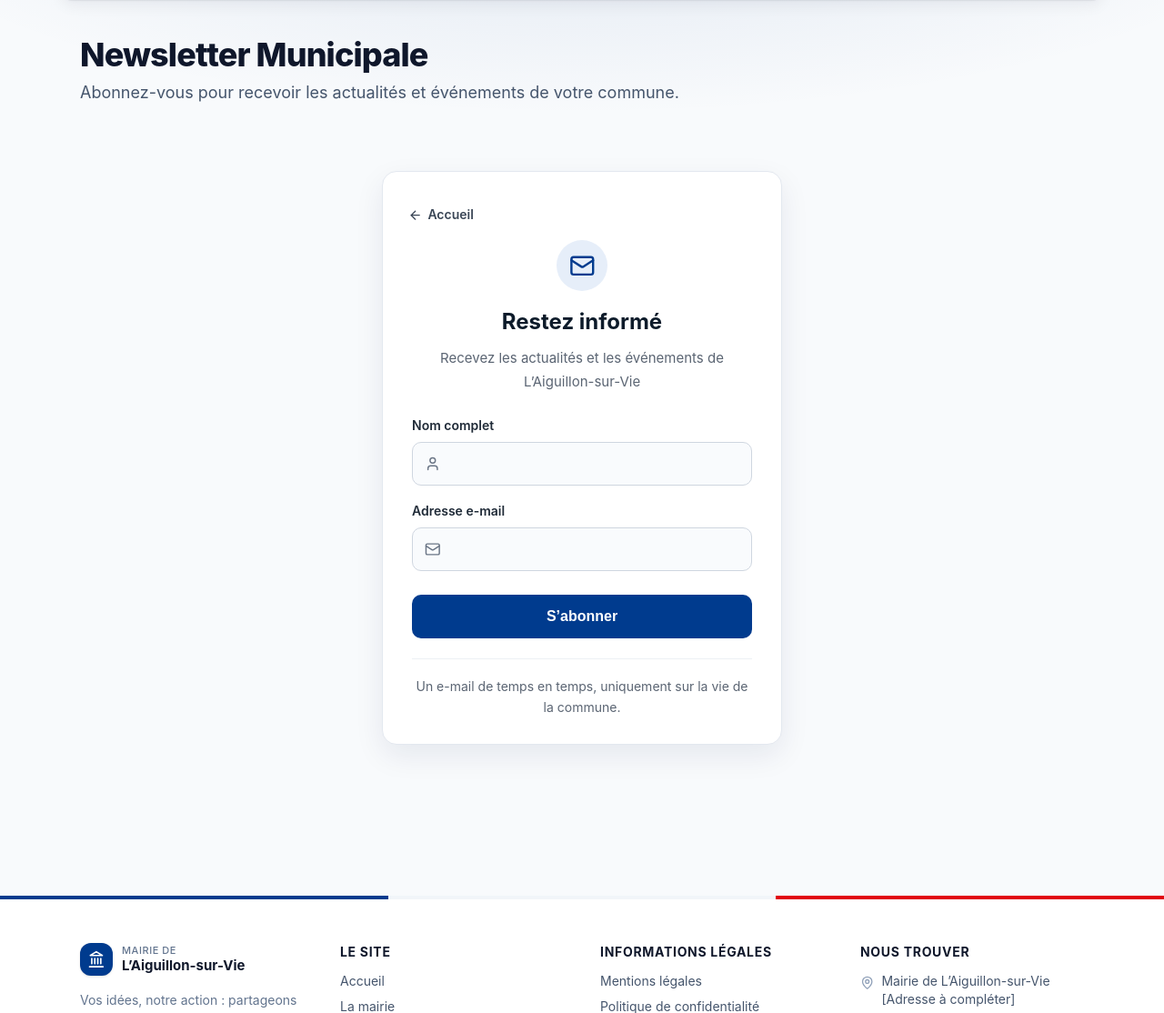
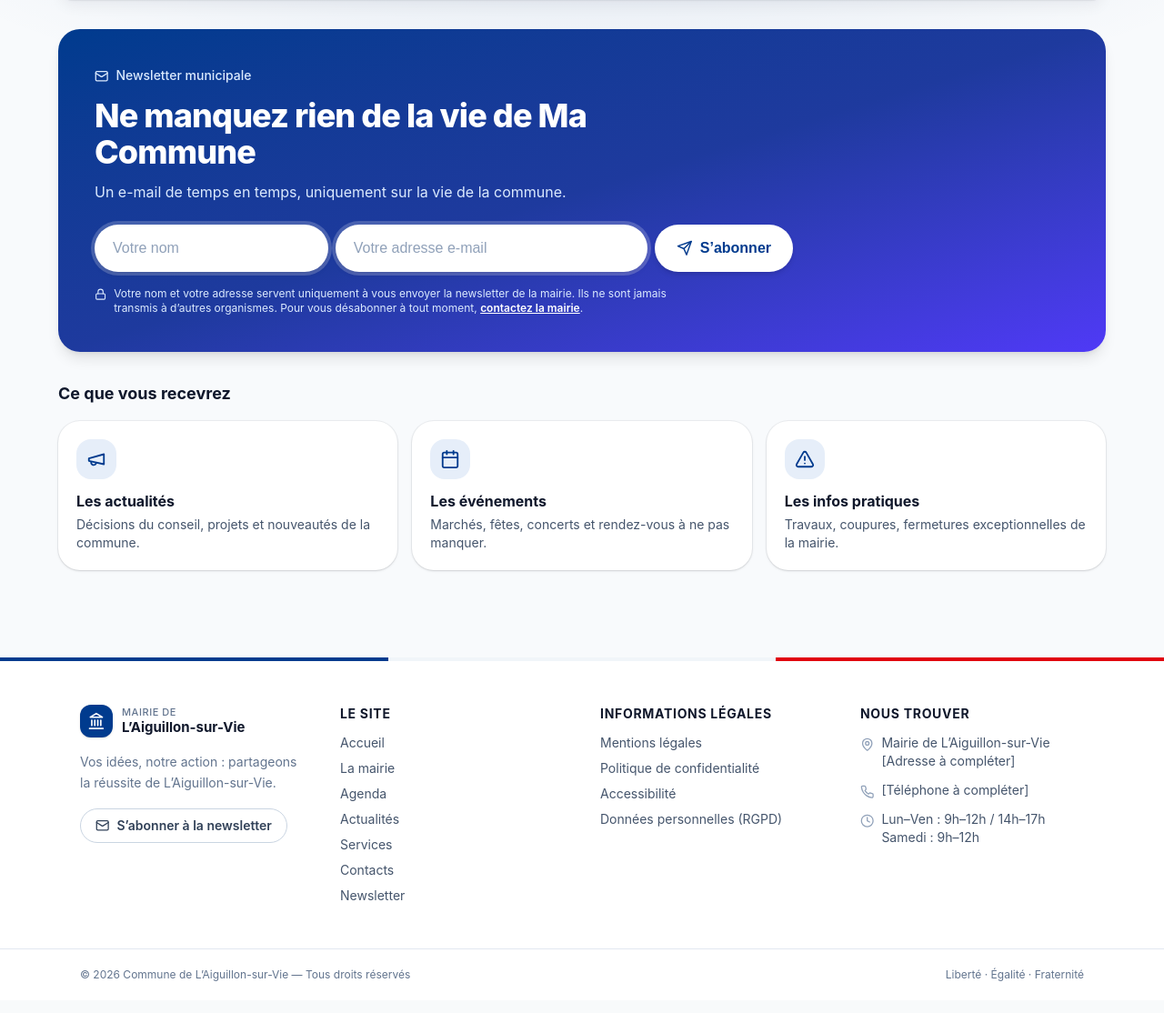
Before and after one commit to MC666-coder/Mairie_IA, a PHP site: page /Site_officiel/Frontend/Newsletter.php in a window 1280 px wide. Shown: the part 86-1200 px from the top of the page at 91% size. After the commit the page ends 1165 px from the top, so only its background shows below. Run offline with PHP 8.4, Linux system fonts and the light colour scheme.

Commit message:
Newsletter : bandeau d'inscription moderne et traitement plus sûr
- Page : bandeau en dégradé avec le formulaire, mention RGPD,
  « Ce que vous recevrez », confirmation verte sur la même page
- Traitement : même réponse si l'adresse est déjà inscrite (ne révèle
  plus qui est abonné, pas de doublon), plus de session_destroy sur
  un jeton CSRF expiré, erreurs en rouge avec la saisie conservée,
  longueurs vérifiées (50 / 150), anti-spam après la validation

Co-Authored-By: Claude Opus 5.5 <noreply@anthropic.com>

```diff
--- a/Frontend/Newsletter.php
+++ b/Frontend/Newsletter.php
@@ -5,23 +5,47 @@ session_set_cookie_params([
     'secure'   => isset($_SERVER['HTTPS']) && $_SERVER['HTTPS'] === 'on',
     'samesite' => 'Strict'
 ]);
+session_start();
 
-session_start();
-require_once __DIR__ . '/../Backend/Fonctions/formulaire_auth.php';
+require_once __DIR__ . '/../Backend/Config/app.php';
 require_once __DIR__ . '/../Backend/Fonctions/gabarit_public.php';
-
+require_once __DIR__ . '/../Backend/Fonctions/icones.php';
 
 // Token CSRF pour le formulaire newsletter
 if (empty($_SESSION['csrf_token'])) {
     $_SESSION['csrf_token'] = bin2hex(random_bytes(32));
 }
+
+/* Messages d'erreur renvoyés par traitement_newletter.php (?newsletter_error=...)
+   « Déjà inscrit » n'existe volontairement pas : on afficherait sinon à n'importe qui
+   si une adresse est abonnée (le traitement répond « inscription enregistrée » dans les deux cas). */
+const ERREURS_NEWSLETTER = [
+    'csrf'      => 'La page a expiré. Vérifiez vos informations puis réessayez.',
+    'too_fast'  => 'Vous venez de faire une demande. Patientez quelques secondes avant de réessayer.',
+    'nom'       => 'Indiquez votre nom (50 caractères au maximum).',
+    'email'     => 'L’adresse e-mail n’est pas valide. Exemple : prenom.nom@exemple.fr',
+];
+$erreur  = ERREURS_NEWSLETTER[$_GET['newsletter_error'] ?? ''] ?? (isset($_GET['newsletter_error']) ? 'Une erreur est survenue. Réessayez.' : '');
+$inscrit = ($_GET['inscription'] ?? '') === 'ok';
+
+// Saisie conservée après une erreur (déposée par le traitement, affichée une seule fois)
+$saisie = array_merge(['nom' => '', 'email' => ''], (array) ($_SESSION['newsletter_saisie'] ?? []));
+unset($_SESSION['newsletter_saisie']);
+
+$commune = htmlspecialchars(NOM_COMMUNE, ENT_QUOTES, 'UTF-8');
+
+$avantages = [
+    ['icone' => 'megaphone',  'titre' => 'Les actualités',    'texte' => 'Décisions du conseil, projets et nouveautés de la commune.'],
+    ['icone' => 'calendrier', 'titre' => 'Les événements',    'texte' => 'Marchés, fêtes, concerts et rendez-vous à ne pas manquer.'],
+    ['icone' => 'alerte',     'titre' => 'Les infos pratiques', 'texte' => 'Travaux, coupures, fermetures exceptionnelles de la mairie.'],
+];
 ?>
 <!DOCTYPE html>
 <html lang="fr">
 <head>
     <meta charset="UTF-8">
     <meta name="viewport" content="width=device-width, initial-scale=1.0">
-    <title>Newsletter Municipale - Commune de L’Aiguillon-sur-Vie</title>
+    <title>Newsletter municipale - Commune de L’Aiguillon-sur-Vie</title>
     <link rel="stylesheet" href="assets/css/style.css?v=<?= @filemtime(__DIR__ . '/assets/css/style.css') ?>">
     <?= feuillesGabarit() ?>
 
@@ -41,56 +65,85 @@ if (empty($_SESSION['csrf_token'])) {
 
     <?= enTetePublic('newsletter') ?>
 
-    <!-- HERO SECTION -->
-    <section class="hero-page">
-        <div class="hero-overlay"></div>
-        <div class="hero-content">
-            <h1>Newsletter Municipale</h1>
-            <p>Abonnez-vous pour recevoir les actualités et événements de votre commune.</p>
-        </div>
-    </section>
+    <main id="content_portail_citoyen" class="page-detail">
 
-    <!-- CONTENU PRINCIPAL -->
+        <!-- BANDEAU D'INSCRIPTION (dégradé bleu nuit) -->
+        <section class="overflow-hidden rounded-3xl bg-gradient-to-br from-[#003b8e] via-[#1e3a9e] to-indigo-600 p-6 text-left text-white shadow-lg sm:p-10"
+                 aria-labelledby="titre-newsletter">
+            <p class="m-0 inline-flex items-center gap-2 text-sm font-medium text-blue-100">
+                <?= icone('courrier') ?> Newsletter municipale
+            </p>
+            <h1 id="titre-newsletter" class="m-0 mt-2 max-w-2xl text-2xl font-extrabold tracking-tight text-white sm:text-4xl">
+                Ne manquez rien de la vie de <?= $commune ?>
+            </h1>
+            <p class="m-0 mt-3 max-w-2xl text-sm text-blue-100 sm:text-base">
+                Un e-mail de temps en temps, uniquement sur la vie de la commune.
+            </p>
 
-    <main id="content_portail_citoyen">
-
-        <section class="connexion-section">
-            <div class="carte-auth">
-                <?= retourAuth('index.php', 'Accueil') ?>
-                <?= enteteAuth('courrier', 'Restez informé', 'Recevez les actualités et les événements de L’Aiguillon-sur-Vie') ?>
-
-                <?php
-                // Message d'erreur renvoyé par traitement_newletter.php (?newsletter_error=...)
-                $erreursNewsletter = [
-                    'method'         => "Méthode non autorisée.",
-                    'csrf'           => "La page a expiré. Rechargez-la puis réessayez.",
-                    'too_fast'       => "Veuillez patienter avant une nouvelle inscription.",
-                    'invalid_fields' => "Veuillez remplir tous les champs correctement.",
-                    'email_exists'   => "Cette adresse e-mail est déjà inscrite à la newsletter.",
-                ];
-                if (isset($_GET['newsletter_error'])): ?>
-                    <div class="error-message" role="alert">
-                        <?= htmlspecialchars($erreursNewsletter[$_GET['newsletter_error']] ?? "Une erreur est survenue.", ENT_QUOTES, 'UTF-8') ?>
+            <?php if ($inscrit): ?>
+                <!-- Inscription enregistrée -->
+                <div class="mt-6 flex max-w-2xl items-start gap-3 rounded-2xl bg-white px-5 py-4 text-left text-slate-800 shadow-md" role="status">
+                    <span class="grid size-9 shrink-0 place-items-center rounded-full bg-green-100 text-lg text-green-700"><?= icone('valide') ?></span>
+                    <div>
+                        <p class="m-0 font-bold text-green-800">Merci, votre inscription est enregistrée.</p>
+                        <p class="m-0 mt-0.5 text-sm text-slate-600">
+                            Vous recevrez les prochaines informations de la mairie à l’adresse indiquée.
+                        </p>
+                    </div>
+                </div>
+            <?php else: ?>
+                <?php if ($erreur !== ''): ?>
+                    <div class="mt-6 flex max-w-2xl items-start gap-2 rounded-2xl bg-red-50 px-4 py-3 text-sm font-medium text-red-800 ring-1 ring-red-600/20" role="alert">
+                        <?= icone('croix', 'mt-0.5') ?> <?= htmlspecialchars($erreur, ENT_QUOTES, 'UTF-8') ?>
                     </div>
                 <?php endif; ?>
 
-                <form id="newsletter_form" action="traitement_newletter.php" method="post" autocomplete="off">
+                <form id="newsletter_form" action="traitement_newletter.php" method="post" autocomplete="on"
+                      class="mt-6 flex max-w-3xl flex-col gap-2 sm:flex-row">
                     <input type="hidden" name="csrf_token"
                            value="<?= htmlspecialchars($_SESSION['csrf_token'], ENT_QUOTES, 'UTF-8') ?>">
 
-                    <?= champAuth('name', 'Nom complet', 'text', 'utilisateur', 'nom_complet') ?>
-                    <?= champAuth('email', 'Adresse e-mail', 'email', 'courrier') ?>
+                    <label for="nom_complet" class="sr-only">Votre nom</label>
+                    <input type="text" id="nom_complet" name="nom_complet" required maxlength="50" autocomplete="name"
+                           value="<?= htmlspecialchars((string) $saisie['nom'], ENT_QUOTES, 'UTF-8') ?>"
+                           placeholder="Votre nom"
+                           class="min-w-0 flex-1 rounded-full border-0 bg-white px-5 py-3.5 text-sm text-slate-800 shadow-md outline-none ring-4 ring-white/20 placeholder:text-slate-400 focus:ring-white/50 sm:text-base">
 
-                    <button type="submit" class="btn-submit">S’abonner</button>
+                    <label for="email" class="sr-only">Votre adresse e-mail</label>
+                    <input type="email" id="email" name="email" required maxlength="150" autocomplete="email"
+                           value="<?= htmlspecialchars((string) $saisie['email'], ENT_QUOTES, 'UTF-8') ?>"
+                           placeholder="Votre adresse e-mail"
+                           class="min-w-0 flex-[1.4] rounded-full border-0 bg-white px-5 py-3.5 text-sm text-slate-800 shadow-md outline-none ring-4 ring-white/20 placeholder:text-slate-400 focus:ring-white/50 sm:text-base">
+
+                    <button type="submit"
+                            class="inline-flex shrink-0 cursor-pointer items-center justify-center gap-2 rounded-full border-0 bg-white px-6 py-3.5 text-sm font-bold text-[#003b8e] shadow-md transition hover:bg-blue-50 sm:text-base">
+                        <?= icone('envoyer') ?> S’abonner
+                    </button>
                 </form>
+            <?php endif; ?>
 
-                <p class="carte-auth-pied">Un e-mail de temps en temps, uniquement sur la vie de la commune.</p>
-            </div>
+            <p class="m-0 mt-4 flex max-w-2xl items-start gap-2 text-xs text-blue-100">
+                <?= icone('cadenas', 'mt-0.5 shrink-0') ?>
+                <span>
+                    Votre nom et votre adresse servent uniquement à vous envoyer la newsletter de la mairie.
+                    Ils ne sont jamais transmis à d’autres organismes. Pour vous désabonner à tout moment,
+                    <a href="Contacts.php" class="font-semibold text-white underline">contactez la mairie</a>.
+                </span>
+            </p>
         </section>
 
+        <!-- CE QUE VOUS RECEVREZ -->
+        <h2 class="m-0 mt-8 mb-4 text-left text-lg font-bold text-slate-900">Ce que vous recevrez</h2>
+        <ul class="m-0 grid list-none gap-4 p-0 text-left sm:grid-cols-3">
+            <?php foreach ($avantages as $a): ?>
+                <li class="rounded-3xl bg-white p-5 shadow-sm ring-1 ring-slate-900/5">
+                    <span class="grid size-11 place-items-center rounded-2xl bg-[#e6eef9] text-xl text-[#003b8e]"><?= icone($a['icone']) ?></span>
+                    <p class="m-0 mt-3 text-base font-bold text-slate-900"><?= $a['titre'] ?></p>
+                    <p class="m-0 mt-1 text-sm text-slate-600"><?= $a['texte'] ?></p>
+                </li>
+            <?php endforeach; ?>
+        </ul>
     </main>
-
-
 
 </div>
 
```
Also changed, not shown: Frontend/traitement_newletter.php (+43 -41 lines), Frontend/assets/css/tailwind.css.
